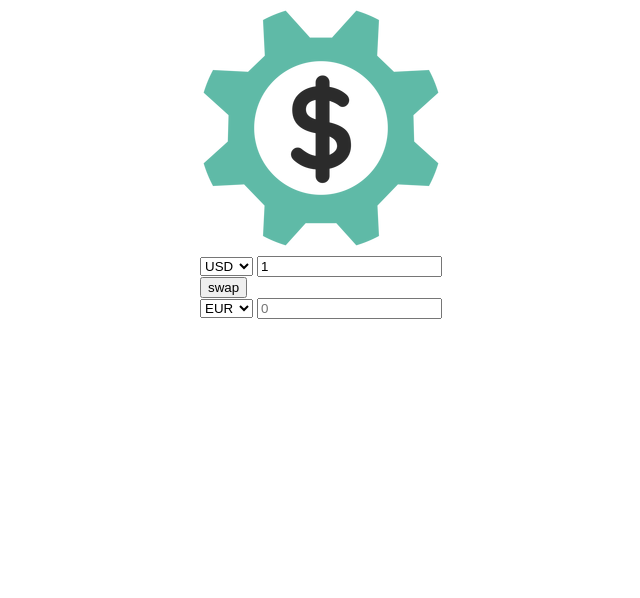
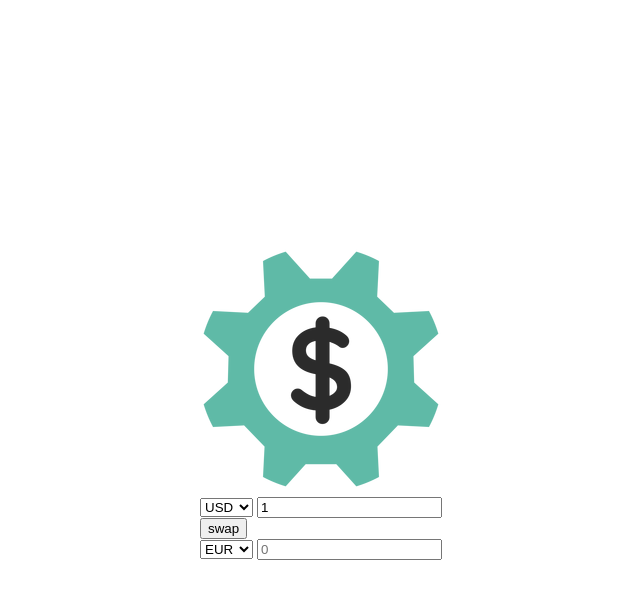
Before and after one commit to hamzaanwardev/exchange-rate-calculator, a plain HTML site: page index.html in a window 1280 px wide. Shown: the whole page, without its empty margins (319-959 px from the left). Drawn offline with Linux system fonts and the light colour scheme.

Commit message:
Started working on style sheet

```diff
--- a/style.css
+++ b/style.css
@@ -1,5 +1,7 @@
 @import url('https://fonts.googleapis.com/css2?family=Roboto:wght@500&display=swap');
-
+:root {
+    --primary-color: #5fbaa7;
+}
 * {
 
     box-sizing: border-box;
@@ -12,4 +14,6 @@ body {
     align-items: center;
     justify-content: center;
     margin: 0;
+    height: 100vh;
+    padding: 20px;
 }
```
